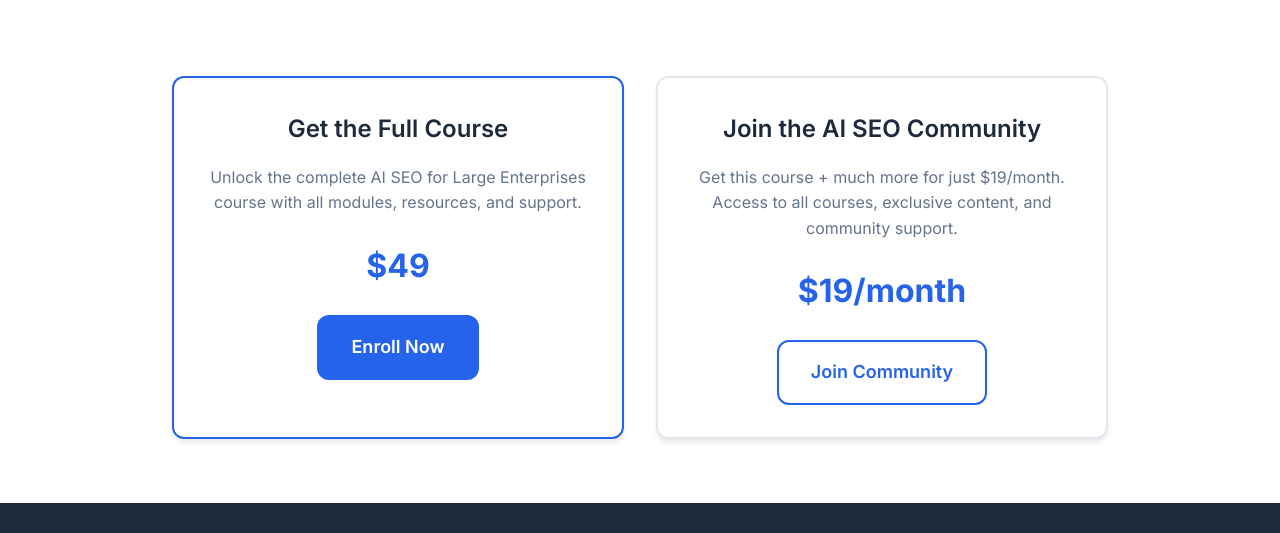
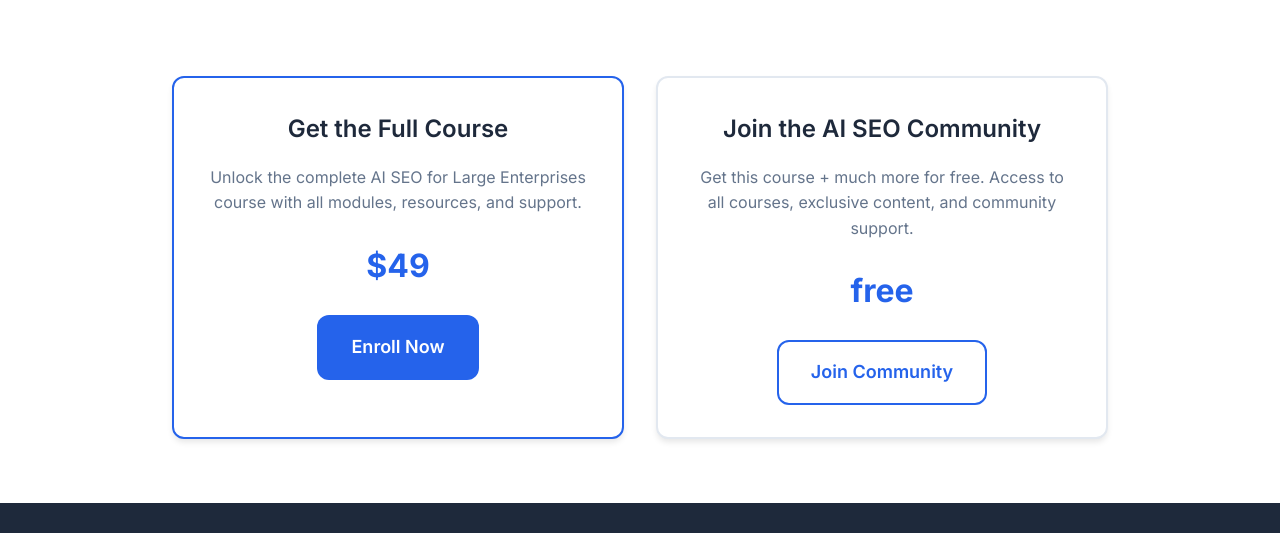
Before and after one commit to cdznho/website, a website: page ai-seo-course-preview.html in a window 1280 px wide. Shown: the part 2527-3060 px from the top of the page. Drawn offline with Linux system fonts and the light colour scheme.

Commit message:
community for free

```diff
--- a/ai-seo-course-preview.html
+++ b/ai-seo-course-preview.html
@@ -86,8 +86,8 @@
 
                     <div class="cta-card secondary">
                         <h3>Join the AI SEO Community</h3>
-                        <p>Get this course + much more for just $19/month. Access to all courses, exclusive content, and community support.</p>
-                        <div class="price">$19/month</div>
+                        <p>Get this course + much more for free. Access to all courses, exclusive content, and community support.</p>
+                        <div class="price">free</div>
                         <a href="https://www.skool.com/ai-seo-the-2025-community-4247" class="btn btn-secondary btn-large" target="_blank">Join Community</a>
                     </div>
                 </div>
```
Also changed, not shown: index.html (+1 -1 lines), 1 other file.
